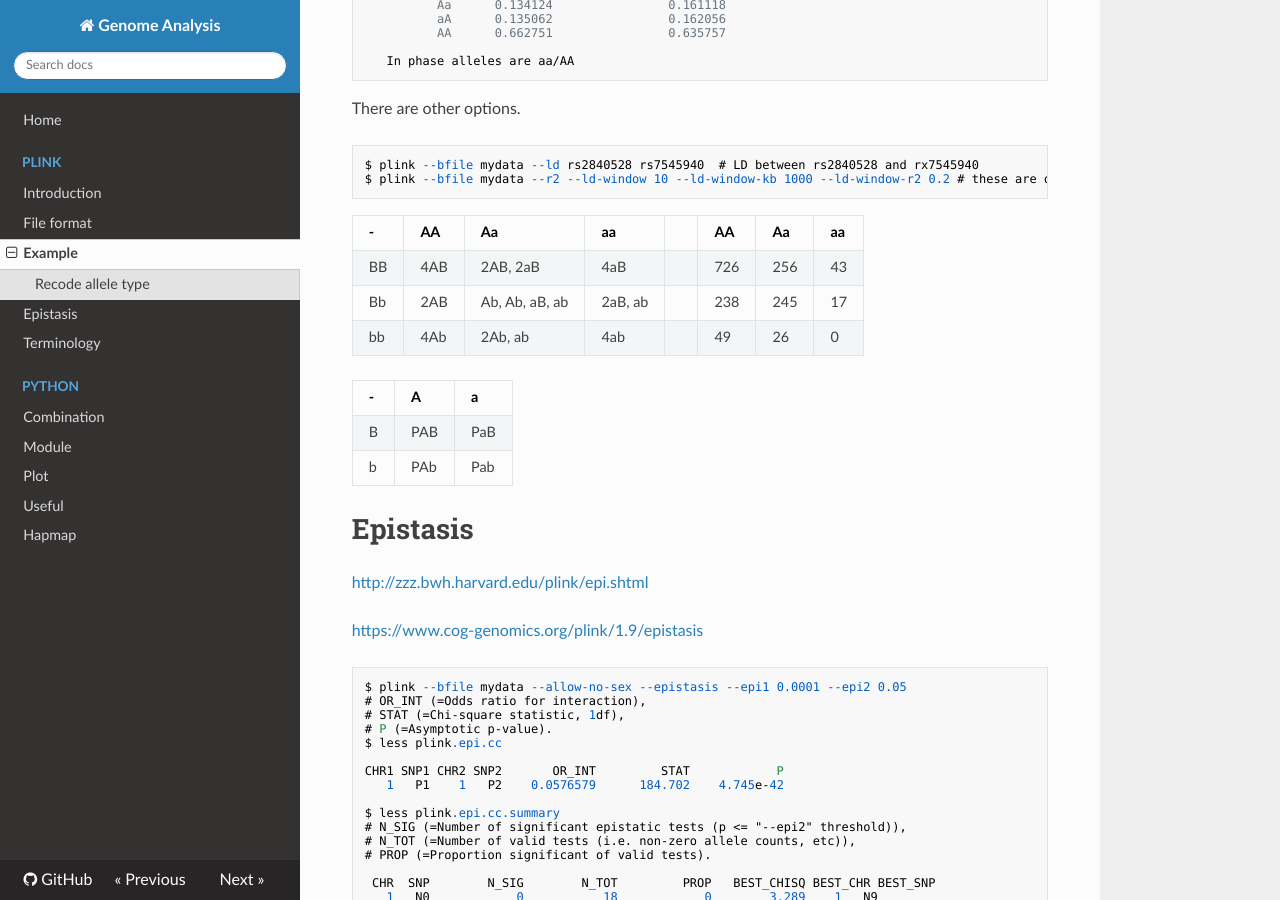
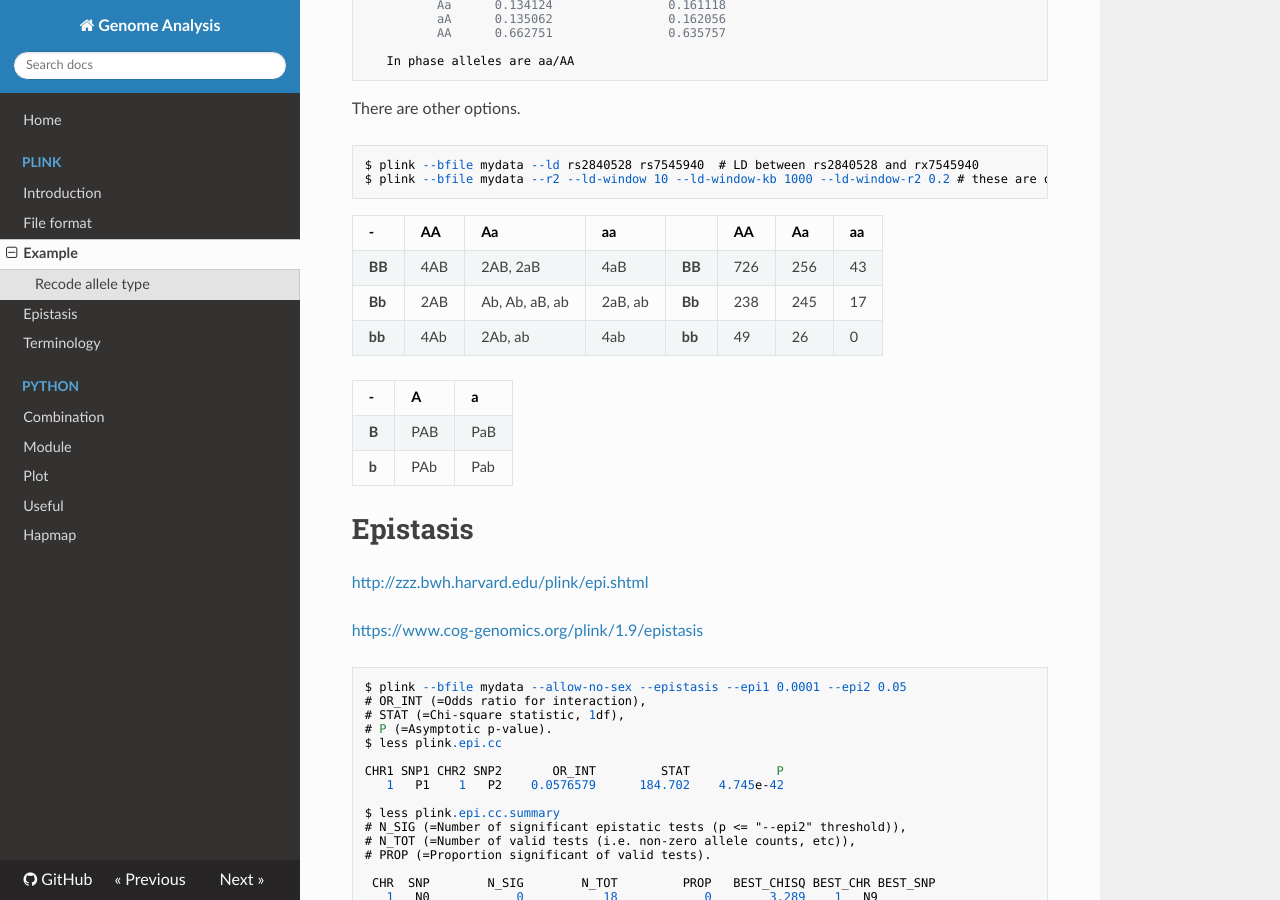
Before and after one commit to WonyoungCho/plink, an MkDocs documentation site: the page built from docs/plink_ex.md, in a window 1280 px wide and 900 px high, scrolled down 10792 px. Built offline with MkDocs 1.6.1, drawn with Linux system fonts in a browser that asks for light colours; nearby versions of some CDN libraries; old or Windows-style settings are respelled for this version of MkDocs.

```diff
--- a/docs/plink_ex.md
+++ b/docs/plink_ex.md
@@ -730,14 +730,14 @@ $ plink --bfile mydata --r2 --ld-window 10 --ld-window-kb 1000 --ld-window-r2 0.
 
 -|AA|Aa|aa||AA|Aa|aa
 -|-|-|-|-|-|-|-
-BB|4AB | 2AB, 2aB | 4aB||726	|256	|43
-Bb|2AB | Ab, Ab, aB, ab| 2aB, ab||238	|245	|17
-bb|4Ab | 2Ab, ab| 4ab||49	|26	|0
+**BB**|4AB | 2AB, 2aB | 4aB|**BB**|726	|256	|43
+**Bb**|2AB | Ab, Ab, aB, ab| 2aB, ab|**Bb**|238	|245	|17
+**bb**|4Ab | 2Ab, ab| 4ab|**bb**|49	|26	|0
 
 -|A|a
 -|-|-
-B|PAB|PaB
-b|PAb|Pab
+**B**|PAB|PaB
+**b**|PAb|Pab
 
 # Epistasis
 
```
